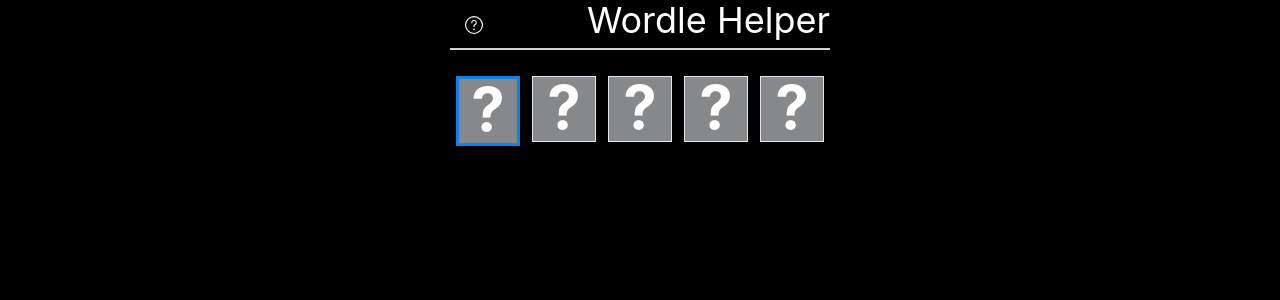
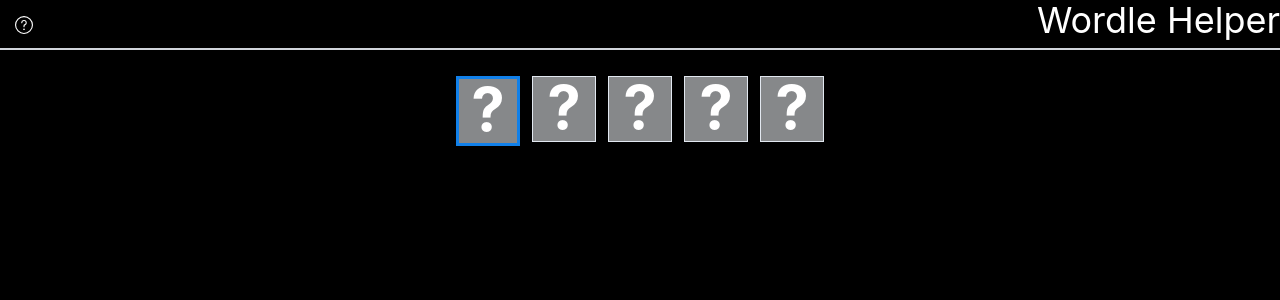
Before and after one commit to BrianSpencerDev/wordle-helper, a Next.js app: page / in a window 1280 px wide. Shown: the top 300 px of the page. Built offline with nearby package versions, Linux system fonts and the light colour scheme.

Commit message:
fix navbar not taking width of screen

```diff
--- a/components/Results.js
+++ b/components/Results.js
@@ -4,7 +4,7 @@ function Results(props){
 
     const words = props.words;
 
-    return <div className="flex flex-wrap justify-center justify-content:space-betweeen max-w-5xl">
+    return <div className="flex flex-row flex-wrap justify-center">
         {words.map( (word, index) => (
             <Word
                 key={index}
--- a/pages/_app.js
+++ b/pages/_app.js
@@ -15,7 +15,7 @@ const theme = extendTheme({
 
 function MyApp({ Component, pageProps }) {
   return <ChakraProvider theme={theme}>
-    <Component className=".h-screen .w-screen" {...pageProps} />
+    <Component {...pageProps} />
   </ChakraProvider>
 
 }
--- a/pages/index.js
+++ b/pages/index.js
@@ -14,14 +14,14 @@ export default function Home() {
   }
 
   return (
-    <div className="flex justify-center .h-screen .w-screen">
+    <div className='w-max-5xl'>
       <Head>
         <title>Wordle Helper</title>
         <meta name="description" content="Wordle Helper" />
         <link rel="icon" href="/favicon.ico" />
       </Head>
 
-      <main className='w-full h-full'>
+      <main className='flex flex-col justify-center'>
         <Navbar />
         <Input onSubmit={getWords}/>
         <Results words={words}/>
--- a/styles/globals.css
+++ b/styles/globals.css
@@ -19,10 +19,10 @@ a {
   box-sizing: border-box;
 }
 
-#__next {
+/* #__next {
   height: 100%;
   width: 100%;
-}
+} */
 
 .yellow {
   background-color: #c9b454;
--- a/tailwind.config.js
+++ b/tailwind.config.js
@@ -1,6 +1,6 @@
 module.exports = {
   content: [
-    '.pages/**/*.{js,jsx}',
+    './pages/**/*.{js,jsx}',
     './components/**/*.{js,jsx}'
   ],
   theme: {
```
Also changed, not shown: components/Letter.js (+6 -2 lines).
